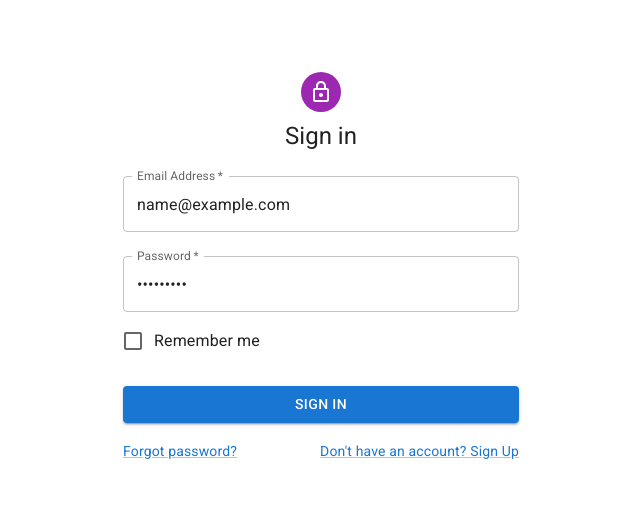
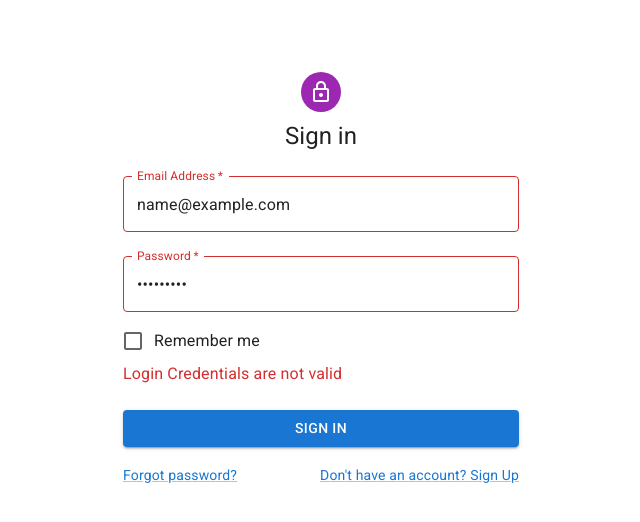
Before and after one commit to KevinBui33/Discord-for-Coders, a React (Create React App) app in the folder client/: page /login in a window 1280 px wide. Both pictures are taken after typing "name@example.com", "Sample123" into the empty fields and a click on the button "SIGN IN". Shown: the top 522 px of the page, without its empty margins (319-959 px from the left). Built offline with nearby package versions, Linux system fonts and the light colour scheme; no server answers.

Commit message:
Login error messages shown on bad cred

```diff
--- a/client/package.json
+++ b/client/package.json
@@ -13,6 +13,7 @@
     "axios": "^0.27.2",
     "react": "^18.1.0",
     "react-dom": "^18.1.0",
+    "react-hook-form": "^7.31.3",
     "react-router-dom": "^6.3.0",
     "react-scripts": "5.0.1",
     "socket.io-client": "^4.5.1",
--- a/client/src/Components/Chat/Chat.js
+++ b/client/src/Components/Chat/Chat.js
@@ -17,7 +17,6 @@ function Chat() {
   const [msg, setMsg] = useState("");
 
   useEffect(() => {
-    console.log("Connecting user");
     socket.open();
   }, []);
 
--- a/client/src/Components/Login/Login.js
+++ b/client/src/Components/Login/Login.js
@@ -15,26 +15,30 @@ import {
 } from "@mui/material";
 import LockOutlinedIcon from "@mui/icons-material/LockOutlined";
 import * as api from "../../Api/api";
-import React from "react";
+import React, { useState } from "react";
 import { useNavigate } from "react-router-dom";
+import { useForm } from "react-hook-form";
 
 const theme = createTheme();
 
 function Login() {
   const navigate = useNavigate();
+  const {
+    register,
+    handleSubmit,
+    formState: { errors },
+  } = useForm();
 
-  const login = async (event) => {
-    event.preventDefault();
-    const data = new FormData(event.currentTarget);
+  const [errorMsg, setErrorMsg] = useState(false);
 
-    const res = await api.loginLocal({
-      email: data.get("email"),
-      password: data.get("password"),
-    });
+  const login = async (data) => {
+    const res = await api.loginLocal(data);
 
     console.log(res);
     if (res.data != null) {
       navigate("/chat");
+    } else {
+      setErrorMsg(true);
     }
   };
 
@@ -56,7 +60,12 @@ function Login() {
           <Typography component="h1" variant="h5">
             Sign in
           </Typography>
-          <Box component="form" onSubmit={login} noValidate sx={{ mt: 1 }}>
+          <Box
+            component="form"
+            onSubmit={handleSubmit(login)}
+            noValidate
+            sx={{ mt: 1 }}
+          >
             <TextField
               margin="normal"
               required
@@ -66,6 +75,9 @@ function Login() {
               name="email"
               autoComplete="email"
               autoFocus
+              {...register("email", { required: "Email is required" })}
+              error={Boolean(errors.email) || errorMsg}
+              helperText={errors.email?.message}
             />
             <TextField
               margin="normal"
@@ -76,11 +88,19 @@ function Login() {
               type="password"
               id="password"
               autoComplete="current-password"
+              {...register("password", { required: "Password is required" })}
+              error={Boolean(errors.password) || errorMsg}
+              helperText={errors.password?.message}
             />
             <FormControlLabel
               control={<Checkbox value="remember" color="primary" />}
               label="Remember me"
             />
+            {errorMsg && (
+              <Typography color="error.main">
+                Login Credentials are not valid
+              </Typography>
+            )}
             <Button
               type="submit"
               fullWidth
--- a/client/src/Components/Register/Register.js
+++ b/client/src/Components/Register/Register.js
@@ -14,6 +14,7 @@ import LockOutlinedIcon from "@mui/icons-material/LockOutlined";
 import * as api from "../../Api/api";
 import React from "react";
 import { useNavigate } from "react-router-dom";
+import { useForm } from "react-hook-form";
 
 const theme = createTheme();
 
```
Also changed, not shown: 1 other file (tests, documents, lock files or other folders).
